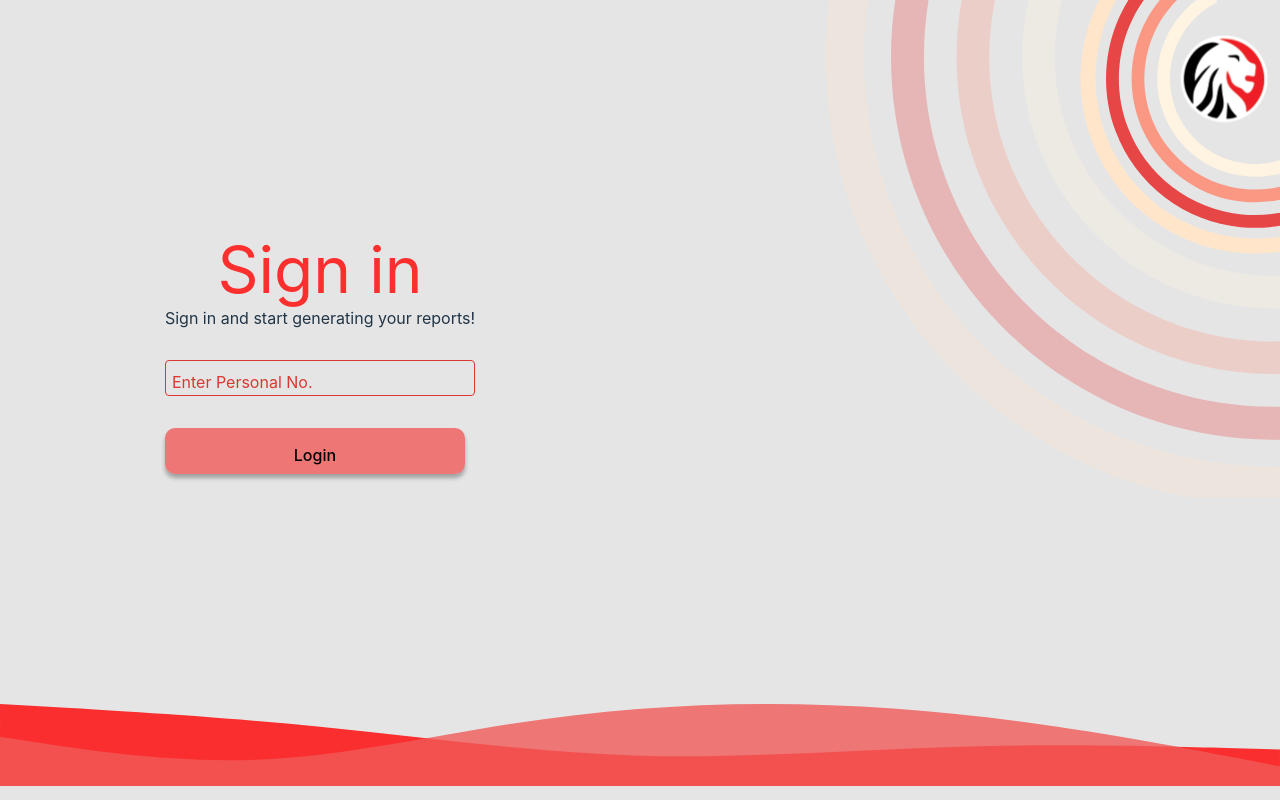
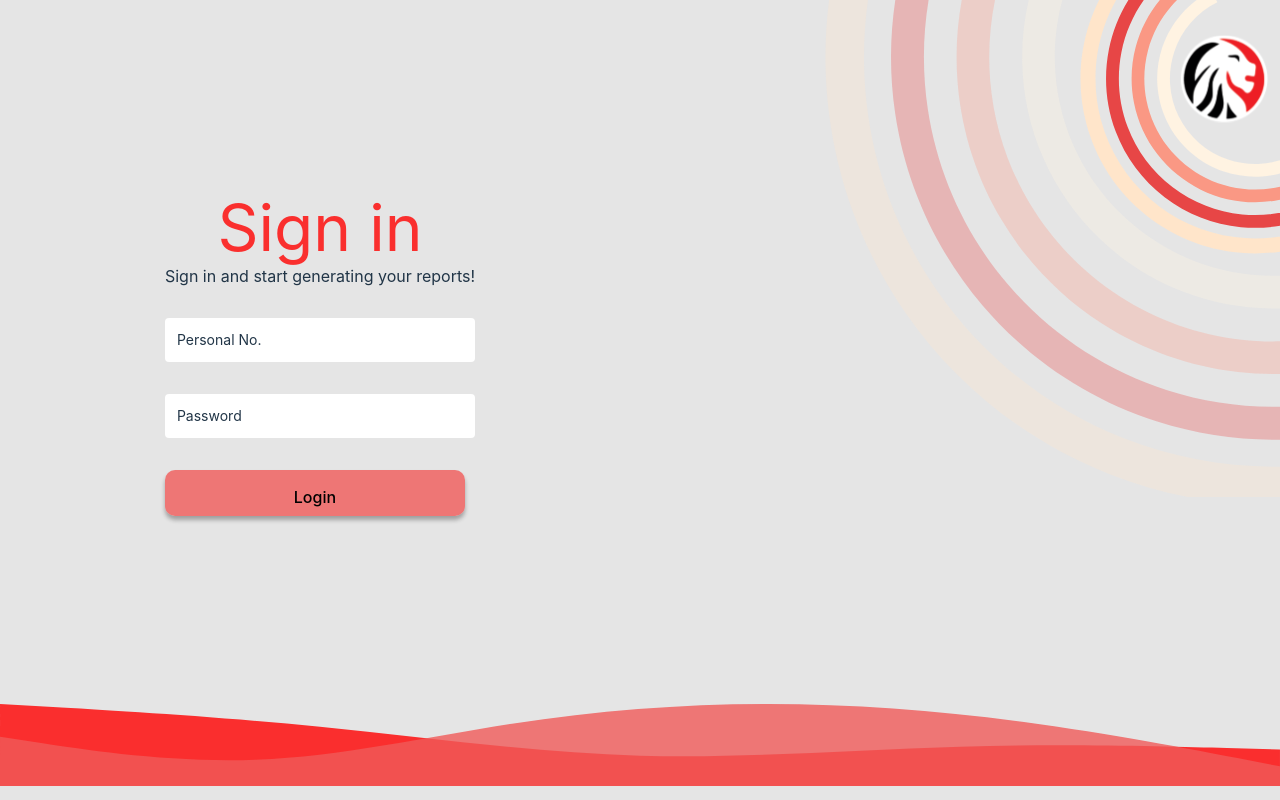
Before and after one commit to HarryLekishon/AssignemtsManagement, a React (Vite) app: page /login in a window 1280 px wide. Built offline with nearby package versions, Linux system fonts and the light colour scheme.

Commit message:
login page updated

```diff
--- a/package.json
+++ b/package.json
@@ -10,6 +10,10 @@
     "preview": "vite preview"
   },
   "dependencies": {
+    "@emotion/react": "^11.11.1",
+    "@emotion/styled": "^11.11.0",
+    "@mui/icons-material": "^5.14.8",
+    "@mui/material": "^5.14.8",
     "react": "^18.2.0",
     "react-dom": "^18.2.0",
     "react-router-dom": "^6.15.0"
--- /dev/null
+++ b/src/pages/login/Inputs.jsx
@@ -0,0 +1,21 @@
+import "./login.css";
+function Inputs() {
+  return (
+    <>
+      <div class="field">
+        <input
+          class="field__input"
+          type="text"
+          placeholder="Enter Personal No."
+        />
+        <p class="field__label">Personal No.</p>
+      </div>{" "}
+      <div class="field">
+        <input class="field__input" type="password" placeholder="Password" />
+        <p class="field__label">Password</p>
+      </div>
+    </>
+  );
+}
+
+export default Inputs;
--- a/src/pages/login/login.css
+++ b/src/pages/login/login.css
@@ -41,6 +41,46 @@
   position: relative;
 }
 
+/*  */
+
+.field {
+  display: block;
+  position: relative;
+}
+
+.field__label {
+  position: absolute;
+  top: 0;
+  left: 0;
+  margin: 0;
+  transform-origin: 0 0;
+  transform: translate3d(12px, 12px, 0);
+  font-size: 14px;
+  line-height: 20px;
+  transition: transform 0.2s;
+}
+.field__input {
+  appearance: none;
+  width: 100%;
+  padding: 12px;
+
+  outline: none;
+  font-size: 16px;
+  line-height: 20px;
+  border-radius: 4px;
+  border: none;
+
+  &::placeholder {
+    color: transparent !important;
+    user-select: none !important;
+  }
+}
+.field__input:focus + .field__label,
+.field__input:not(:placeholder-shown) + .field__label {
+  transform: translate3d(0, -100%, 0) scale(0.875);
+}
+/*  */
+
 .loginBtn {
   border: none;
   display: flex;
@@ -58,51 +98,6 @@
   background: #fa2f2e;
   transition: all 1s ease-in-out;
 }
-/* input 1 */
-.form__field {
-  font-family: inherit;
-  width: 100%;
-  border: 0;
-  border: 1px solid #da3832;
-  border-radius: 4px;
-  outline: 0;
-  font-size: 16px;
-  color: #212121;
-  padding: 7px;
-  background: transparent;
-  transition: border-color 0.2s;
-}
-
-.form__field::placeholder {
-  color: transparent;
-}
-
-.form__field:placeholder-shown ~ .form__label {
-  font-size: 16px;
-  cursor: text;
-  top: 10px;
-}
-
-label,
-.form__field:focus ~ .form__label {
-  position: absolute;
-  top: -15px;
-  display: block;
-  transition: 0.2s;
-  font-size: 12px;
-  color: #da3832;
-  padding: 0 7px;
-}
-
-.form__field:focus ~ .form__label {
-  color: #da3832;
-}
-
-.form__field:focus {
-  padding-bottom: 6px;
-  border: 2px solid #da3832;
-  border-radius: 4px;
-}
 
 .right {
   width: 50vw;
--- a/src/pages/login/login.jsx
+++ b/src/pages/login/login.jsx
@@ -1,25 +1,8 @@
 import "./login.css";
 import waves from "../../assets/Vectors.svg";
 import logo from "../../assets/logo-group.svg";
+import Inputs from "./Inputs";
 
-const options = [
-  {
-    newId: 1,
-    id: "personalNo.",
-    type: "text",
-    labelName: "Enter your Personal No. ",
-    placeholder: "Enter your Personal No. ",
-    for: "personalNo.",
-  },
-  {
-    newId: 2,
-    id: "password",
-    type: "password",
-    labelName: "Enter your Password ",
-    placeholder: "Enter your Personal No. ",
-    for: "password",
-  },
-];
 function Login() {
   return (
     <div className="login">
@@ -31,15 +14,7 @@ function Login() {
               Sign in and start generating your reports!
             </span>
             <div className="inputs">
-              <input
-                type="text"
-                id="personalNo"
-                class="form__field"
-                placeholder="Enter Personal No."
-              />
-              <label for="personalNo" class="form__label">
-                Enter Personal No.
-              </label>
+              <Inputs />
             </div>
             <button className="loginBtn">Login</button>
           </form>
```
Also changed, not shown: 1 other file (tests, documents, lock files or other folders).
